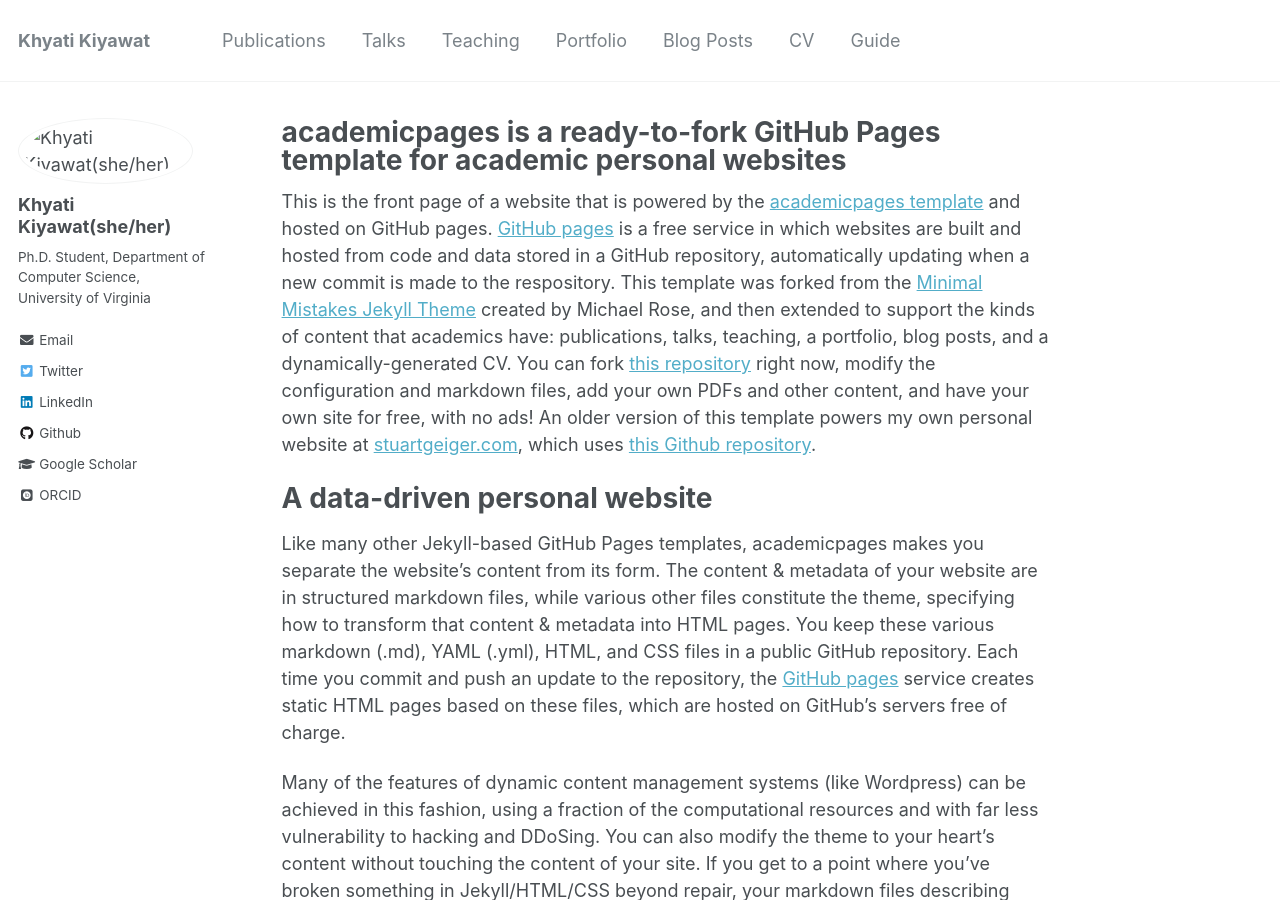
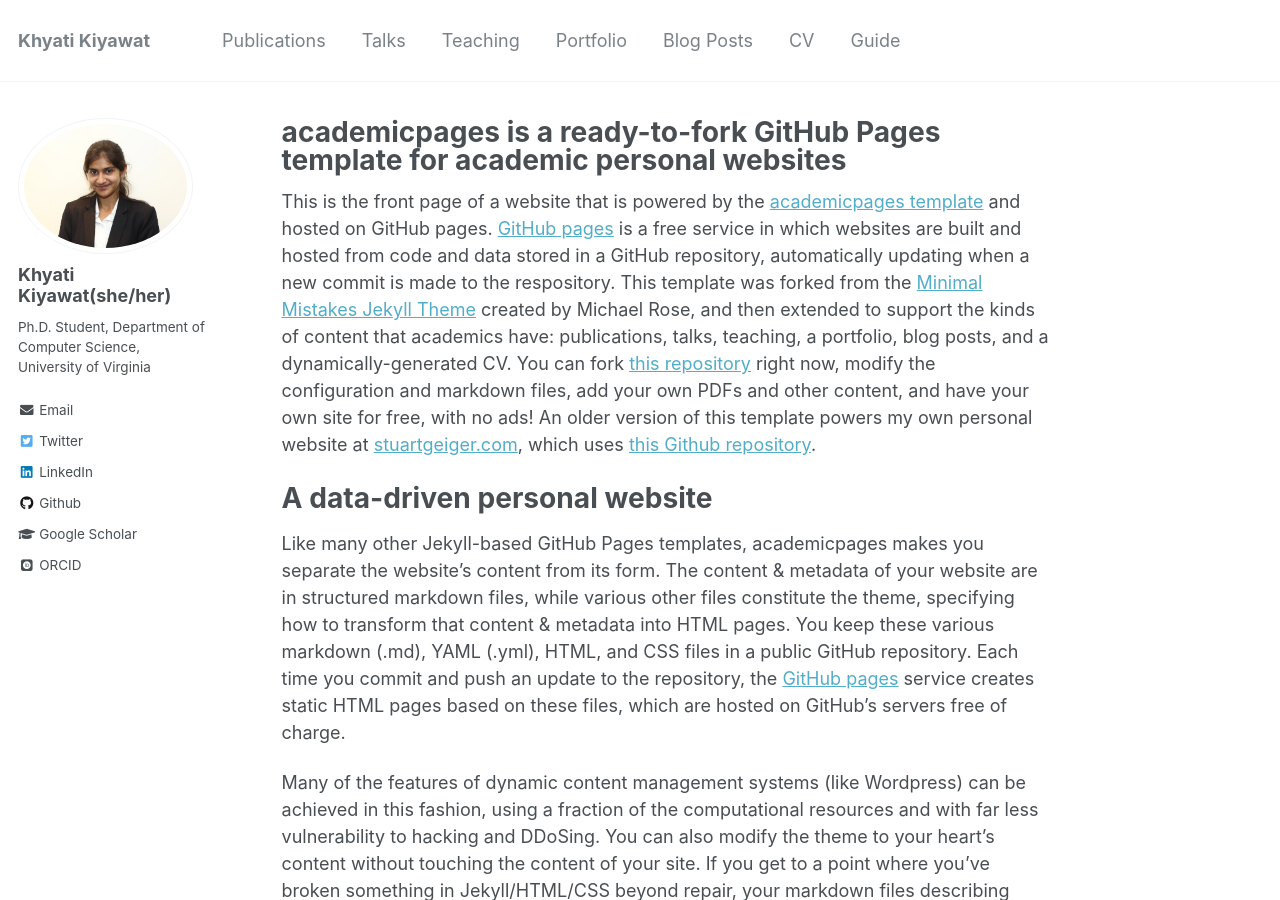
Before and after one commit to khyatikiyawat/khyatikiyawat.github.io, a Jekyll site: the page built from _pages/about.md, in a window 1280 px wide and 900 px high. Built offline with Jekyll 4.4.1, drawn with Linux system fonts in a browser that asks for light colours; some web fonts are replaced.

Commit message:
Update _config.yml
profile pic

```diff
--- a/_config.yml
+++ b/_config.yml
@@ -81,7 +81,7 @@ analytics:
 # Site Author
 author:
   name             : "Khyati Kiyawat(she/her)"
-  avatar           : "images/PD8A1744.jpg"
+  avatar           : "PD8A1744.jpg"
   bio              : "Ph.D. Student, Department of Computer Science, University of Virginia"
   location         :  # "Location"
   employer         :
```
